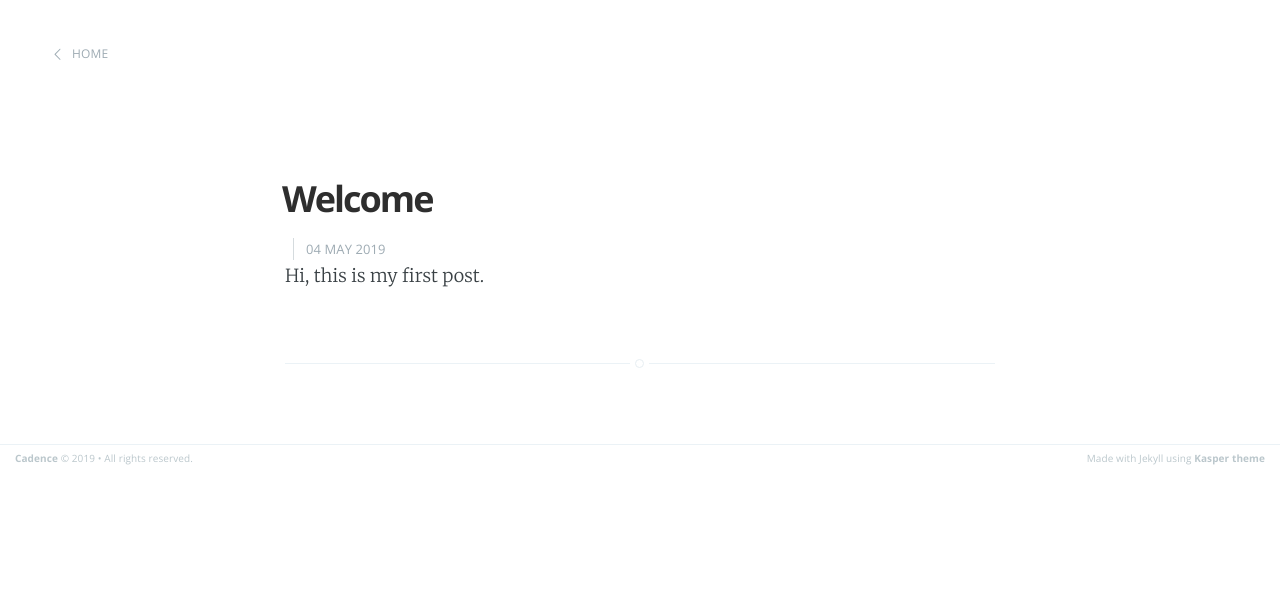
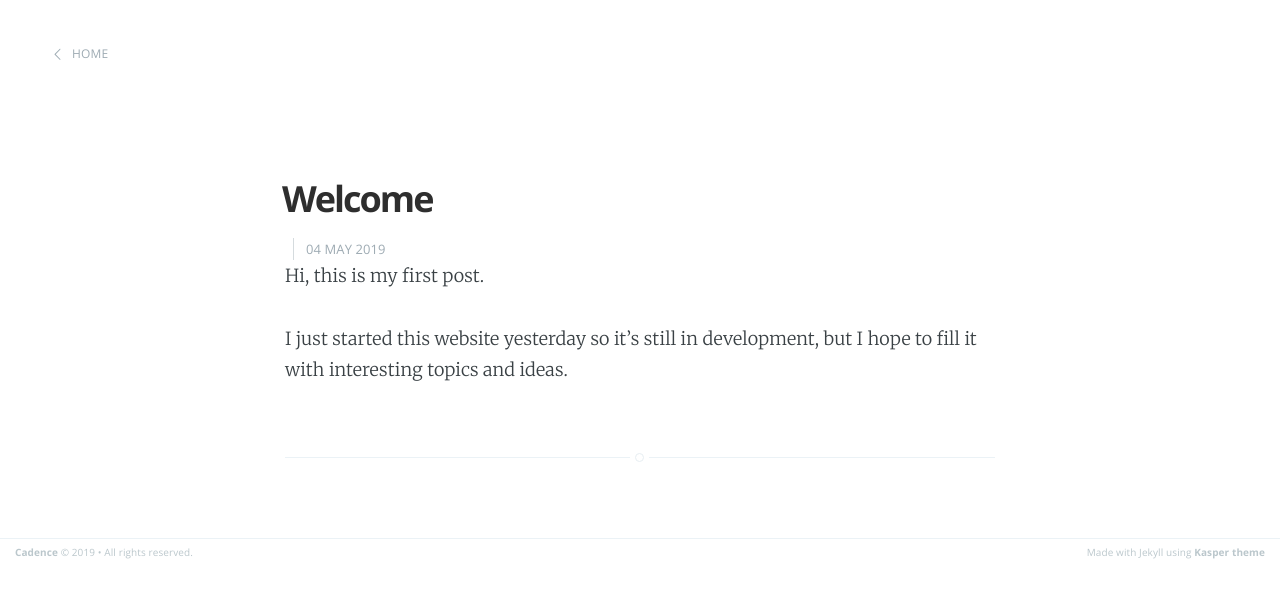
Before and after one commit to Brian-Pho/Cadence, a Jekyll site: the page built from _posts/2019-5-4-welcome.md, in a window 1280 px wide. Shown: the top 598 px of the page. Built offline with Jekyll 4.4.1, drawn with Linux system fonts in a browser that asks for light colours.

Commit message:
Add topics list and edit welcome post

```diff
--- a/_posts/2019-5-4-welcome.md
+++ b/_posts/2019-5-4-welcome.md
@@ -4,3 +4,5 @@
 ---
 
 Hi, this is my first post.
+
+I just started this website yesterday so it's still in development, but I hope to fill it with interesting topics and ideas.
```
Also changed, not shown: README.md.
